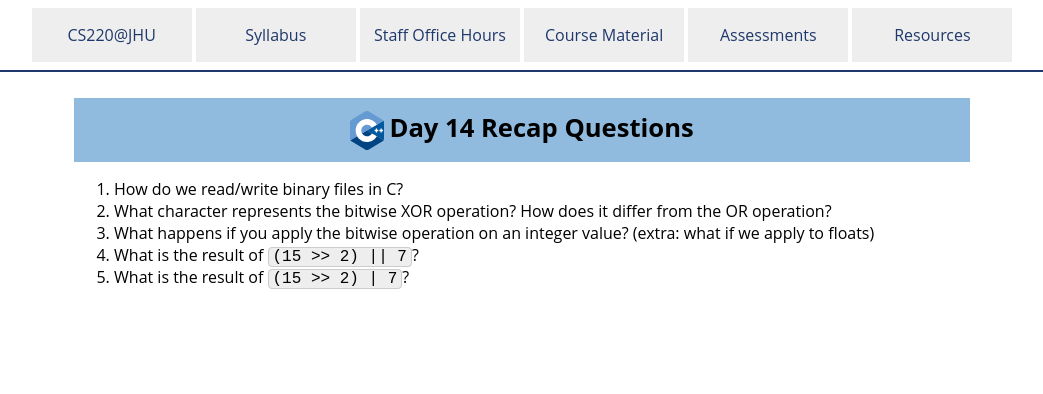
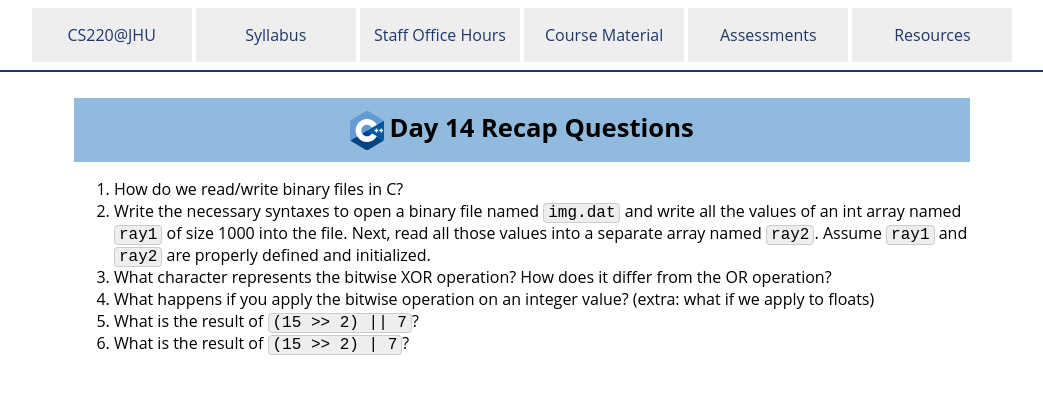
Before and after one commit to jhu-ip/cs220-f25, a Jekyll site: the page built from questions/day14.md, in a window 1280 px wide. Shown: the top 394 px of the page, without its empty margins (118-1161 px from the left). Built offline with Jekyll 4.4.1, drawn with Linux system fonts in a browser that asks for light colours.

Commit message:
added week 5 material

```diff
--- a/questions/day14.md
+++ b/questions/day14.md
@@ -4,14 +4,16 @@ layout: default
 title: Day 14 Recap Questions
 reference solutions:
   1. Open the file with "b" attribute and use fread/fwrite instead of fscanf/fprintf.
-  2. ^, which is mutually exclusive. i.e. only true if and only if one of the two is true, but not both.
-  3. it will perform the operation bit by bit. (extra - You cannot. They are not defined for floats. A compilation error will occur.)
-  4. 1 [(00001111 >> 2) || 00000111 <==> 00000011 || 00000111 <=> 3 || 7 <==> 1]
-  5. 7 [(00001111 >> 2) | 00000111 <==> 00000011 | 00000111 <=> 00000111 <==> 7]
+  2. [NEW] `FILE *fp = fopen("img.dat", "wb"); if (fp == NULL) { perror("Error opening file for writing");  return 1; } fwrite(ray1, sizeof(int), 1000, fp); fclose(fp);` to do the writing and `fp = fopen("img.dat", "rb"); if (fp == NULL) { perror("Error opening file for reading"); return 1; } fread(ray2, sizeof(int), 1000, fp); fclose(fp);` to do the reading.
+  3. ^, which is mutually exclusive. i.e. only true if and only if one of the two is true, but not both.
+  4. it will perform the operation bit by bit. (extra - You cannot. They are not defined for floats. A compilation error will occur.)
+  5. 1 [(00001111 >> 2) || 00000111 <==> 00000011 || 00000111 <=> 3 || 7 <==> 1]
+  6. 7 [(00001111 >> 2) | 00000111 <==> 00000011 | 00000111 <=> 00000111 <==> 7]
 ---
 
 1.	How do we read/write binary files in C?
-2.	What character represents the bitwise XOR operation? How does it differ from the OR operation?
-3.	What happens if you apply the bitwise operation on an integer value? (extra: what if we apply to floats)
-4.	What is the result of `(15 >> 2) || 7`?
-5.	What is the result of `(15 >> 2) | 7`?
+2. Write the necessary syntaxes to open a binary file named `img.dat` and write all the values of an int array named `ray1` of size 1000 into the file. Next, read all those values into a separate array named `ray2`. Assume `ray1` and `ray2` are properly defined and initialized.
+3.	What character represents the bitwise XOR operation? How does it differ from the OR operation?
+4.	What happens if you apply the bitwise operation on an integer value? (extra: what if we apply to floats)
+5.	What is the result of `(15 >> 2) || 7`?
+6.	What is the result of `(15 >> 2) | 7`?
```
Also changed, not shown: material.md (+1 -2 lines), questions/day12.md (+12 -0 lines), questions/day13.md (+2 -0 lines).
